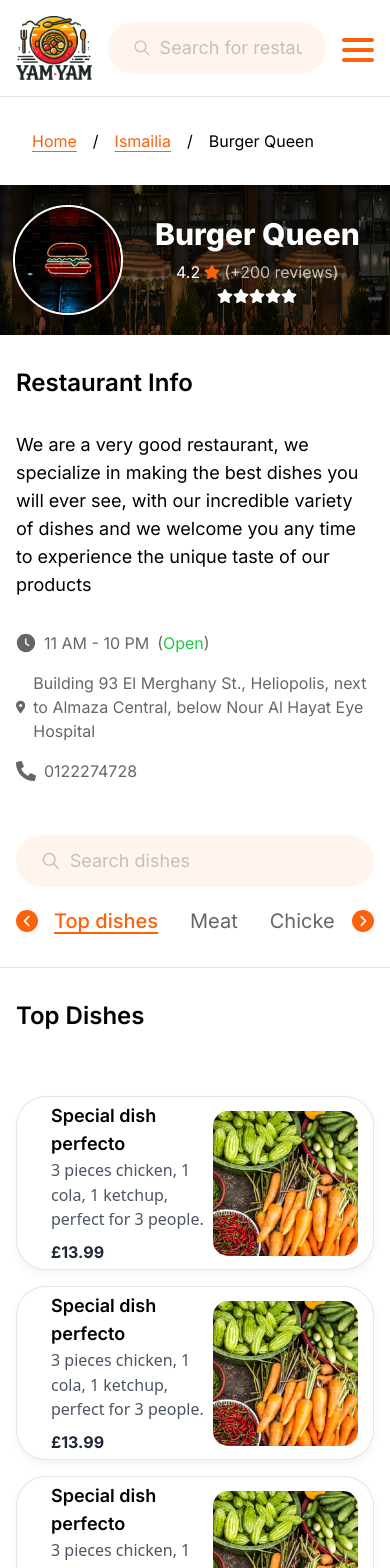
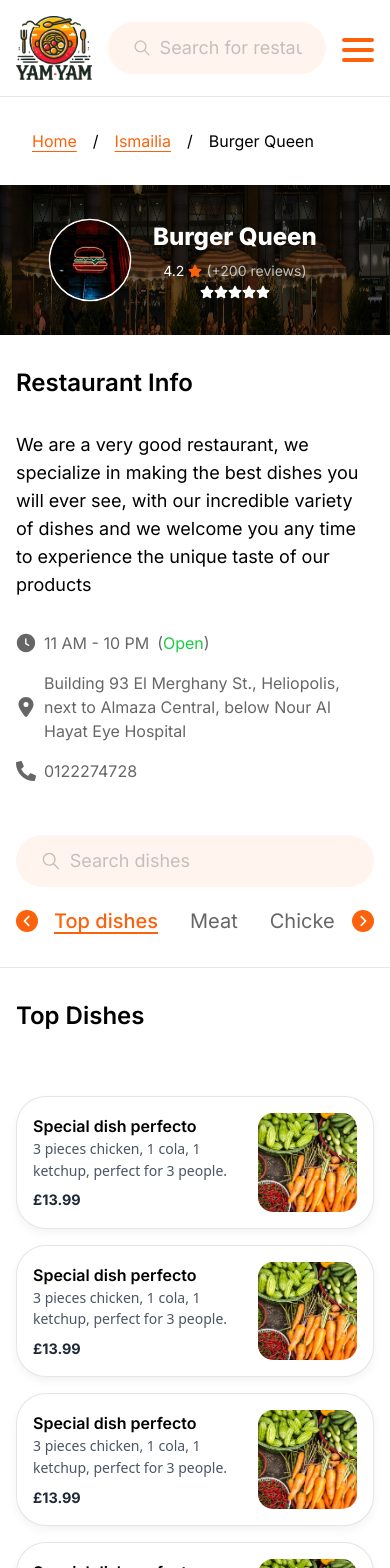
Before and after one commit to elsayedessam003/YumYum, a React (Vite) app in the folder Client/: page /restaurants/restaurant in a window 390 px wide. Shown: the top 1568 px of the page. Built offline with nearby package versions, Linux system fonts and the light colour scheme.

Commit message:
quick fixes

```diff
--- a/Client/src/components/DishCard/DishCard.jsx
+++ b/Client/src/components/DishCard/DishCard.jsx
@@ -44,7 +44,7 @@
 
   return (
     <div
-      className="h-[174px] flex justify-end items-center p-[15px_15px_15px_34px] rounded-[30px] border border-black/10 bg-[rgba(252,98,12,0.07)] bg-white hover:shadow-lg transition-shadow self-stretch cursor-pointer group lg:min-w-[604px] "
+      className="lg:h-[174px] flex justify-end items-center px-4 py-4 lg:p-[15px_15px_15px_34px] rounded-[30px] border border-black/10 bg-[rgba(252,98,12,0.07)] bg-white hover:shadow-lg transition-shadow self-stretch cursor-pointer group lg:min-w-[604px] "
       ref={cardRef}
       onMouseMove={handleMouseMove}
       style={{
@@ -57,14 +57,16 @@
       onClick={handleProduct}
     >
       <div className="lg:ml-4 flex-grow">
-        <h3 className="text-lg font-semibold">{name}</h3>
-        <p className="text-gray-600 font-sans text-[16px] font-normal leading-[155.275%]">
+        <h3 className="lg:text-lg font-semibold">{name}</h3>
+        <p className="text-gray-600 font-sans text-sm lg:text-[16px] font-normal leading-[155.275%]">
           {description}
         </p>
-        <p className="text-gray-800 font-bold mt-2">£{price}</p>
+        <p className="text-gray-800 font-bold mt-2 text-[0.9rem] lg:text-base">
+          £{price}
+        </p>
       </div>
 
-      <div className="rounded-[15px] object-cover object-center overflow-hidden relative h-[145px] min-w-[145px] lg:w-[145px]">
+      <div className="rounded-[15px] object-cover object-center overflow-hidden relative aspect-square w-[10rem] lg:w-[145px]">
         <img className="object-cover w-full h-full" src={image} alt={name} />
 
         <div
--- a/Client/src/components/FloatingButton/FloatingButton.jsx
+++ b/Client/src/components/FloatingButton/FloatingButton.jsx
@@ -17,7 +17,7 @@
 
   return (
     <div
-      className={`fixed bg-white px-6 aspect-square flex lg:hidden items-center justify-center z-10 ${active ? "rounded-none w-full top-0 left-0 h-full" : "top-[90%] left-[80%] rounded-full"} transition-all ease-linear border`}
+      className={`fixed bg-white px-6 aspect-square flex lg:hidden items-center justify-center z-10 ${active ? "rounded-none w-full top-0 left-0 h-full" : "top-[90%] left-[80%] rounded-full"} transition-all ease-linear border shadow shadow-black/50`}
       onClick={handleClick}
       ref={container}
     >
--- a/Client/src/components/Navbar/Navbar.jsx
+++ b/Client/src/components/Navbar/Navbar.jsx
@@ -97,9 +97,11 @@
 
         <SideMenu>
           <Button
-            color={"primary"}
+            color={"white"}
             variant={"outline"}
-            className={"font-medium"}
+            rounding={"full"}
+            className={"font-medium border-white"}
+            size={"large"}
             onClick={() => {
               setLogin(true);
             }}
@@ -112,6 +114,7 @@
             variant={"default"}
             rounding={"full"}
             className={"font-medium"}
+            size={"large"}
             onClick={() => {
               setSignUp(true);
             }}
--- a/Client/src/components/OrderPrepare/OrderPrepare.jsx
+++ b/Client/src/components/OrderPrepare/OrderPrepare.jsx
@@ -57,7 +57,7 @@
       ref={outside}
     >
       <div
-        className={`bg-white rounded-xl flex flex-col gap-6 pb-10`}
+        className={`bg-white rounded-xl flex flex-col gap-6 pb-10 max-w-full`}
         style={{
           width: `${width}px`,
           transform: `scale(${scaleFactor})`,
@@ -102,11 +102,12 @@
 
         <div>
           <div className={"px-10 flex items-center justify-between gap-4"}>
-            <div className={"flex gap-12 items-center"}>
+            <div className={"flex gap-6 lg:gap-12 items-center"}>
               <Button
                 variant={"outline"}
                 rounding={"circle"}
                 size={"medium"}
+                className={"max-lg:px-[0.9rem] max-lg:py-[0.9rem]"}
                 onClick={() => {
                   handleNumberOfOrders(-1);
                 }}
@@ -114,12 +115,15 @@
                 <FaMinus className={"text-2xl"} />
               </Button>
 
-              <p className={"text-3xl font-semibold"}>{numberOfOrders}</p>
+              <p className={"text-2xl lg:text-3xl font-semibold"}>
+                {numberOfOrders}
+              </p>
 
               <Button
                 variant={"outline"}
                 rounding={"circle"}
                 size={"medium"}
+                className={"max-lg:px-[0.9rem] max-lg:py-[0.9rem]"}
                 onClick={() => {
                   handleNumberOfOrders(1);
                 }}
@@ -142,7 +146,12 @@
 
         <div>
           <div className={"px-10 flex flex-col gap-4"}>
-            <Button color={"white"} size={"large"} rounding={"rounded"}>
+            <Button
+              color={"white"}
+              size={"large"}
+              rounding={"rounded"}
+              className={"rounded-2xl py-5"}
+            >
               <FaPlus />
               Add to cart
             </Button>
--- a/Client/src/components/SideMenu/SideMenu.jsx
+++ b/Client/src/components/SideMenu/SideMenu.jsx
@@ -34,7 +34,7 @@
         onMouseDown={(e) => e.stopPropagation()}
       />
       <div
-        className={`absolute bg-black flex flex-col left-0 top-0 w-full h-screen z-40 gap-4 px-12 pt-32 rounded transition-all ease-linear bg-opacity-50 backdrop-blur-lg ${isOpened ? "left-0" : "invisible w-0 opacity-0"}`}
+        className={`absolute bg-black flex flex-col left-0 top-0 w-full h-screen z-40 gap-4 px-12 pt-24 rounded transition-all ease-linear bg-opacity-50 backdrop-blur-lg ${isOpened ? "left-0" : "invisible w-0 opacity-0"}`}
         ref={target}
       >
         {children}
--- a/Client/src/pages/restaurant/Restaurant.jsx
+++ b/Client/src/pages/restaurant/Restaurant.jsx
@@ -148,19 +148,19 @@
           className="h-[150px] lg:h-fit w-full"
         />
         <div className="absolute w-full h-full bg-black bg-opacity-20 top-0"></div>
-        <div className="absolute top-1/2 left-1/2 transform -translate-y-1/2 -translate-x-1/2 flex items-center gap-8 max-lg:left-32 max-lg:pl-4">
+        <div className="absolute top-1/2 left-1/2 transform -translate-y-1/2 -translate-x-1/2 flex items-center gap-2 lg:gap-8 min-w-[20rem] lg:min-w-fit">
           <img
             src={"/Ellipse 6.png"}
             alt={`${restaurantData.name}'s image`}
-            className="border-2 border-white rounded-full max-lg:flex justify-start"
+            className="border-2 border-white rounded-full max-lg:flex justify-start max-lg:scale-75"
           />
 
-          <div className="flex flex-col gap-2 group max-lg:min-w-fit">
-            <p className="text-white flex items-center font-extrabold text-3xl w-full">
+          <div className="flex flex-col gap-2 group text-nowrap">
+            <p className="text-white flex items-center font-extrabold text-2xl lg:text-3xl">
               {restaurantData.name}
             </p>
 
-            <div className="text-white flex flex-col items-center gap-1">
+            <div className="text-white flex flex-col items-center gap-1 max-lg:text-sm">
               <div className="flex gap-1 items-center lg:group-hover:invisible">
                 <p className={"lg:group-hover:invisible"}>
                   {restaurantData.rating}
@@ -193,12 +193,14 @@
             openingHour={restaurantData.openingHour}
             closingHour={restaurantData.closingHour}
           />
+
           <div className="flex items-center gap-2 text-black/60">
-            <FaLocationDot className="text-xl" />
+            <FaLocationDot className="text-xl min-w-fit" />
             <p>{restaurantData.address}</p>
           </div>
+
           <div className="flex items-center gap-2 text-black/60">
-            <FaPhoneAlt className="text-xl" />
+            <FaPhoneAlt className="text-xl min-w-fit" />
             <p>{restaurantData.phoneNumber}</p>
           </div>
         </div>
--- a/Client/src/pages/restaurants/Restaurants.jsx
+++ b/Client/src/pages/restaurants/Restaurants.jsx
@@ -44,7 +44,11 @@
         <RestaurantsFilterSection />
       </div>
 
-      <FloatingButton placeHolder={<IoMdSettings className={"text-2xl"} />}>
+      <FloatingButton
+        placeHolder={
+          <IoMdSettings className={"text-2xl text-project-orange"} />
+        }
+      >
         <RestaurantsFilterSection />
       </FloatingButton>
 
@@ -82,7 +86,7 @@
       {/*for responsive*/}
       <div
         className={
-          "w-screen px-4 lg:hidden pt-4 sticky top-[97px] bg-white z-10 pb-4"
+          "w-screen px-4 lg:hidden pt-6 sticky top-[97px] bg-white z-10 pb-6"
         }
       >
         <Slider
@@ -105,12 +109,14 @@
 
       <div
         className={
-          "lg:row-span-1 flex items-center gap-4 font-semibold text-2xl lg:text-4xl px-4 lg:px-8 py-6 lg:py-12"
+          "lg:row-span-1 flex items-center gap-4 font-semibold text-2xl lg:text-4xl px-4 lg:px-8 py-6 lg:py-12 max-lg:justify-center"
         }
       >
         <p>Restaurants</p>
-        <BsDot className={"font-normal text-xl"} />
-        <section className={"font-normal text-2xl"}>9 results</section>
+        <BsDot className={"font-normal text-lg lg:text-xl"} />
+        <section className={"font-normal text-xl lg:text-2xl"}>
+          9 results
+        </section>
       </div>
 
       <div
```
